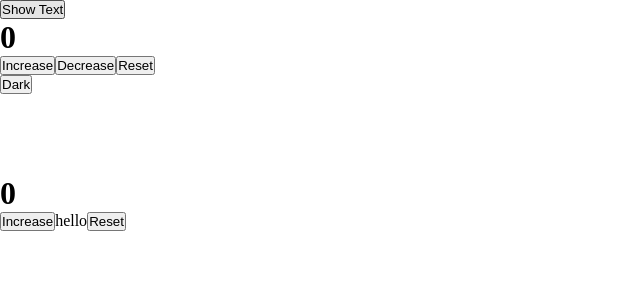
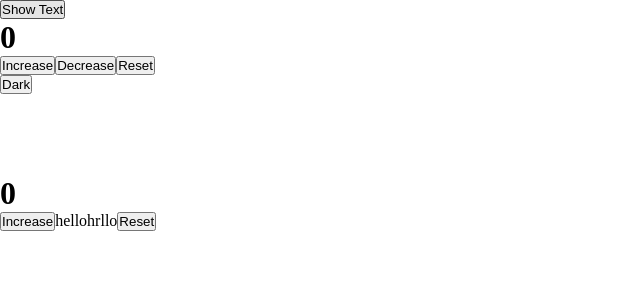
Before and after one commit to K-Manju/react-practice, a React (Vite) app in the folder react-app/: page / in a window 1280 px wide. Shown: the top 300 px of the page, without its empty margins (0-640 px from the left). Built offline with nearby package versions, Linux system fonts and the light colour scheme.

Commit message:
updaet the file

```diff
--- a/react-app/src/CounterMessage.jsx
+++ b/react-app/src/CounterMessage.jsx
@@ -10,7 +10,7 @@ const CounterMessage = () => {
       <button onClick={()=>setCount(count+1)}>Increase</button>
 
 
-      hello
+      hellohrllo
 
       <button onClick={()=>setCount(0)}>Reset</button>
     </div>
```
